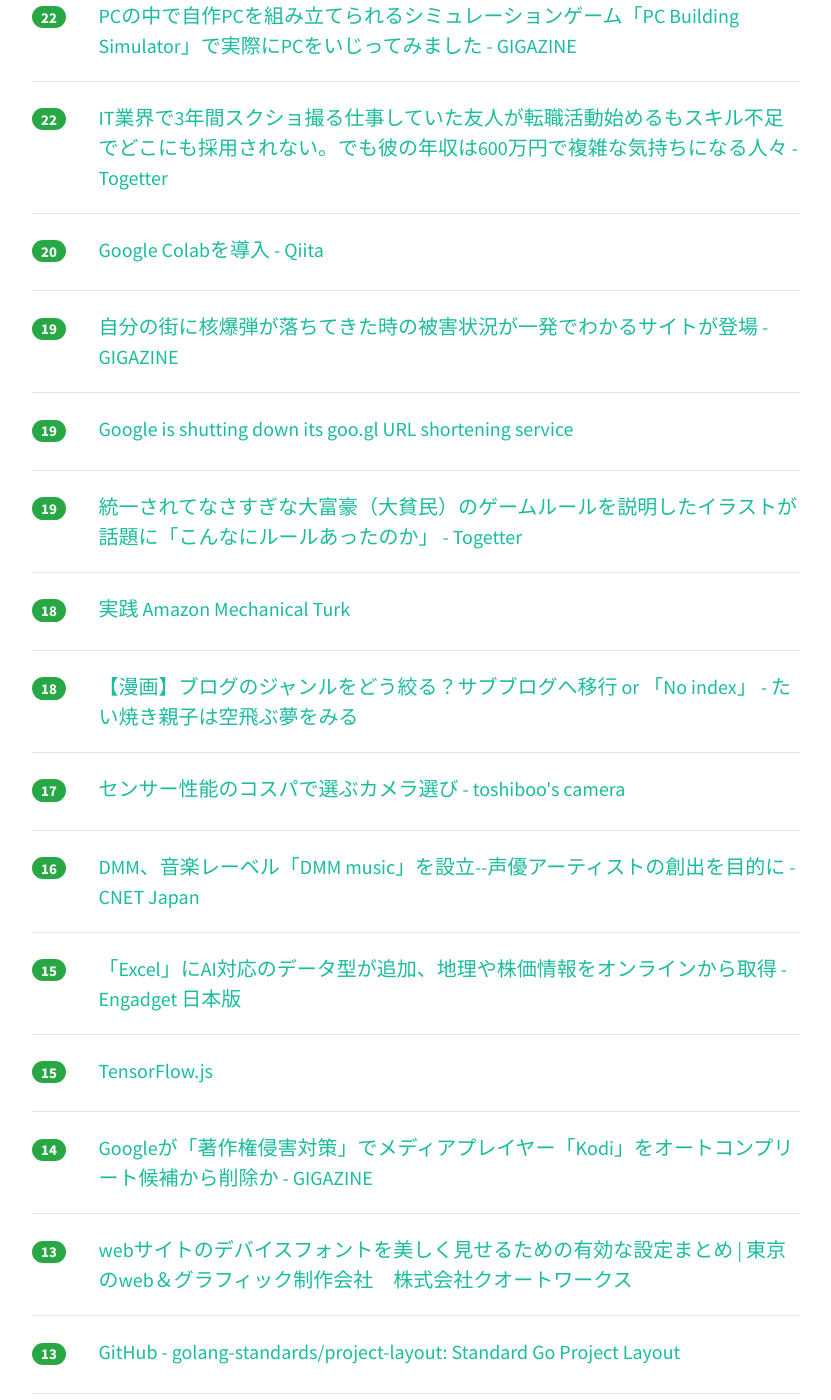
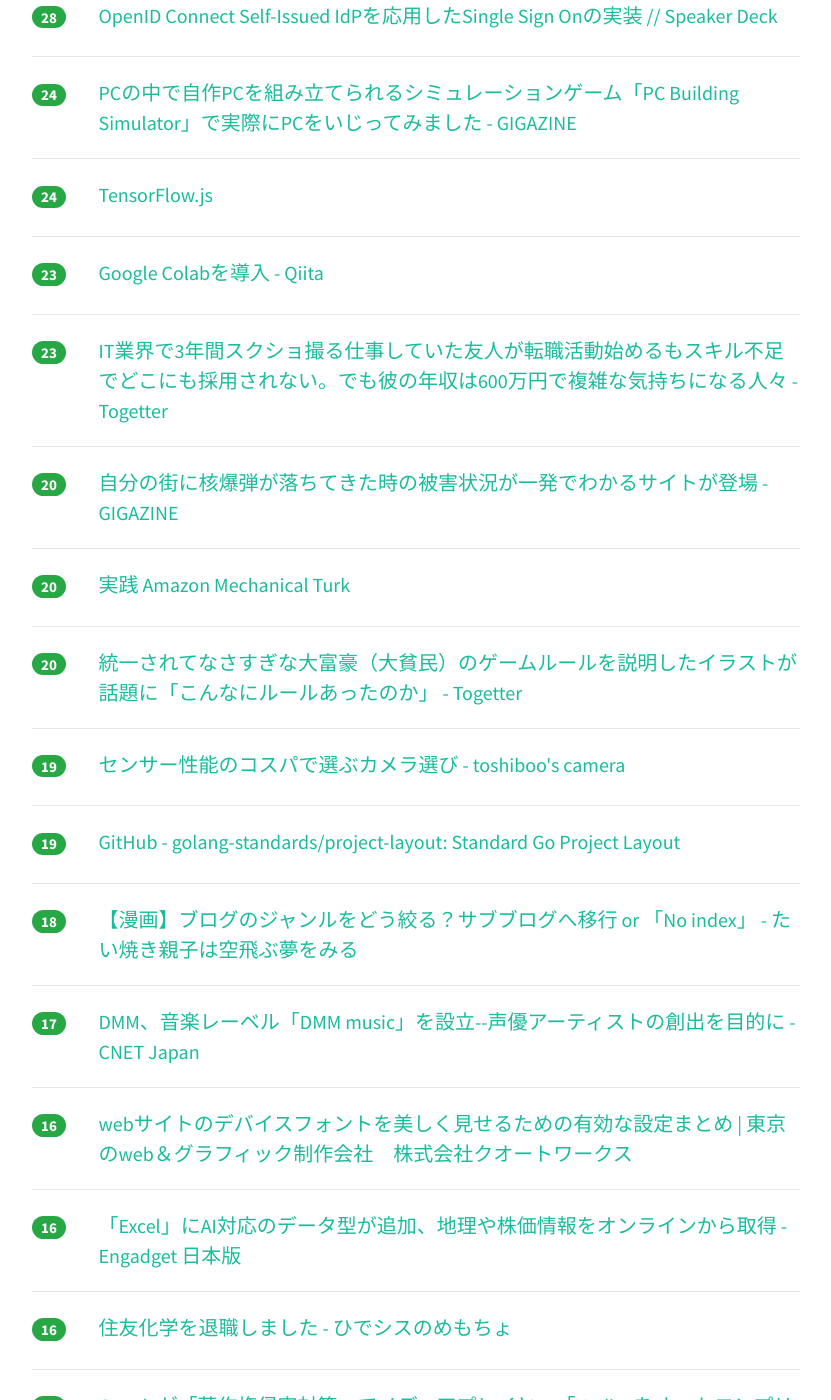
Before and after one commit to yatta47/hatena-matome-site, a Jekyll site: the page built from _posts/2018-03-31-hatena.md, in a window 1280 px wide and 1400 px high, scrolled down 1089 px. Shown: the whole window, without its empty margins (224-1055 px from the left). Built offline with Jekyll 4.4.1, drawn with Linux system fonts in a browser that asks for light colours; nearby versions of some CDN libraries; some of the changed text lies outside the part shown.

Commit message:
Updated 2018-03-31

```diff
--- a/_posts/2018-03-31-hatena.md
+++ b/_posts/2018-03-31-hatena.md
@@ -1,34 +1,49 @@
 ---
 layout: post
 title:  "2018-03-31 はてぶIT"
-date:   2018-03-31 11:02:32
+date:   2018-03-31 12:02:09
 tags: [it-hotentry]
 ---
-24 件のデータあり
+28 件のデータあり
 
 <hr><div class="row">
-<div class="col-1"><span class="badge badge-pill badge-success h2">129</span></div>
+<div class="col-1"><span class="badge badge-pill badge-success h2">148</span></div>
 <div class="col-11"><a href='https://anond.hatelabo.jp/20180330214636' target='_blank'>ゲーム翻訳の現状</a></div>
 </div>
 <hr>
 <div class="row">
-<div class="col-1"><span class="badge badge-pill badge-success h2">68</span></div>
+<div class="col-1"><span class="badge badge-pill badge-success h2">92</span></div>
 <div class="col-11"><a href='https://togetter.com/li/1213646' target='_blank'>朝日新聞記者「騒動後、技術開発に影響出ていた」⇨PEZY関係者「当事者ですが影響出ていないけどもソースは？」 - Togetter</a></div>
 </div>
 <hr>
 <div class="row">
-<div class="col-1"><span class="badge badge-pill badge-success h2">57</span></div>
+<div class="col-1"><span class="badge badge-pill badge-success h2">75</span></div>
 <div class="col-11"><a href='https://headlines.yahoo.co.jp/hl?a=20180331-00000012-zdn_m-sci' target='_blank'>テザリング不要なauユーザーは3月中の解約を忘れずに （ITmedia Mobile） - Yahoo!ニュース</a></div>
 </div>
 <hr>
 <div class="row">
-<div class="col-1"><span class="badge badge-pill badge-success h2">42</span></div>
+<div class="col-1"><span class="badge badge-pill badge-success h2">47</span></div>
+<div class="col-11"><a href='https://www.engadget.com/2018/03/30/google-shutting-down-goo-gl-url-shortening-service/' target='_blank'>Google is shutting down its goo.gl URL shortening service</a></div>
+</div>
+<hr>
+<div class="row">
+<div class="col-1"><span class="badge badge-pill badge-success h2">44</span></div>
 <div class="col-11"><a href='https://developer.aiming-inc.com/infra/db-loadtest/' target='_blank'>DB負荷試験をやった話 | Aiming 開発者ブログ</a></div>
 </div>
 <hr>
 <div class="row">
-<div class="col-1"><span class="badge badge-pill badge-success h2">33</span></div>
+<div class="col-1"><span class="badge badge-pill badge-success h2">39</span></div>
 <div class="col-11"><a href='http://ryoben.hateblo.jp/entry/2017/05/29/000853' target='_blank'>SQL ServerよりOracleの方が優れてるなと思った話 - SOA導入するまで</a></div>
+</div>
+<hr>
+<div class="row">
+<div class="col-1"><span class="badge badge-pill badge-success h2">30</span></div>
+<div class="col-11"><a href='https://blog.albert2005.co.jp/2017/01/23/%E3%83%90%E3%83%B3%E3%83%87%E3%82%A3%E3%83%83%E3%83%88%E3%82%A2%E3%83%AB%E3%82%B4%E3%83%AA%E3%82%BA%E3%83%A0%E3%80%80%E5%9F%BA%E6%9C%AC%E7%B7%A8/' target='_blank'>バンディットアルゴリズム　基本編 | ALBERT Official Blog</a></div>
+</div>
+<hr>
+<div class="row">
+<div class="col-1"><span class="badge badge-pill badge-success h2">28</span></div>
+<div class="col-11"><a href='http://photoshopvip.net/107956' target='_blank'>デザイナーが持っていたい、すごいフリーフォント素材63個まとめ - PhotoshopVIP</a></div>
 </div>
 <hr>
 <div class="row">
@@ -37,48 +52,48 @@ tags: [it-hotentry]
 </div>
 <hr>
 <div class="row">
-<div class="col-1"><span class="badge badge-pill badge-success h2">28</span></div>
-<div class="col-11"><a href='https://blog.albert2005.co.jp/2017/01/23/%E3%83%90%E3%83%B3%E3%83%87%E3%82%A3%E3%83%83%E3%83%88%E3%82%A2%E3%83%AB%E3%82%B4%E3%83%AA%E3%82%BA%E3%83%A0%E3%80%80%E5%9F%BA%E6%9C%AC%E7%B7%A8/' target='_blank'>バンディットアルゴリズム　基本編 | ALBERT Official Blog</a></div>
-</div>
-<hr>
-<div class="row">
-<div class="col-1"><span class="badge badge-pill badge-success h2">26</span></div>
-<div class="col-11"><a href='http://photoshopvip.net/107956' target='_blank'>デザイナーが持っていたい、すごいフリーフォント素材63個まとめ - PhotoshopVIP</a></div>
-</div>
-<hr>
-<div class="row">
-<div class="col-1"><span class="badge badge-pill badge-success h2">22</span></div>
+<div class="col-1"><span class="badge badge-pill badge-success h2">24</span></div>
 <div class="col-11"><a href='https://gigazine.net/news/20180330-pc-building-simulator/' target='_blank'>PCの中で自作PCを組み立てられるシミュレーションゲーム「PC Building Simulator」で実際にPCをいじってみました - GIGAZINE</a></div>
 </div>
 <hr>
 <div class="row">
-<div class="col-1"><span class="badge badge-pill badge-success h2">22</span></div>
+<div class="col-1"><span class="badge badge-pill badge-success h2">24</span></div>
+<div class="col-11"><a href='https://js.tensorflow.org/' target='_blank'>TensorFlow.js</a></div>
+</div>
+<hr>
+<div class="row">
+<div class="col-1"><span class="badge badge-pill badge-success h2">23</span></div>
+<div class="col-11"><a href='https://qiita.com/clocker/items/ebeb5ea9ce216e1d6205' target='_blank'>Google Colabを導入 - Qiita</a></div>
+</div>
+<hr>
+<div class="row">
+<div class="col-1"><span class="badge badge-pill badge-success h2">23</span></div>
 <div class="col-11"><a href='https://togetter.com/li/1213467' target='_blank'>IT業界で3年間スクショ撮る仕事していた友人が転職活動始めるもスキル不足でどこにも採用されない。でも彼の年収は600万円で複雑な気持ちになる人々 - Togetter</a></div>
 </div>
 <hr>
 <div class="row">
 <div class="col-1"><span class="badge badge-pill badge-success h2">20</span></div>
-<div class="col-11"><a href='https://qiita.com/clocker/items/ebeb5ea9ce216e1d6205' target='_blank'>Google Colabを導入 - Qiita</a></div>
+<div class="col-11"><a href='https://gigazine.net/news/20180330-outrider-interactive-nuke-map/' target='_blank'>自分の街に核爆弾が落ちてきた時の被害状況が一発でわかるサイトが登場 - GIGAZINE</a></div>
+</div>
+<hr>
+<div class="row">
+<div class="col-1"><span class="badge badge-pill badge-success h2">20</span></div>
+<div class="col-11"><a href='https://www.slideshare.net/Ayako_Hasegawa/amazon-mechanical-turk-92372451' target='_blank'>実践 Amazon Mechanical Turk</a></div>
+</div>
+<hr>
+<div class="row">
+<div class="col-1"><span class="badge badge-pill badge-success h2">20</span></div>
+<div class="col-11"><a href='https://togetter.com/li/1213527' target='_blank'>統一されてなさすぎな大富豪（大貧民）のゲームルールを説明したイラストが話題に「こんなにルールあったのか」 - Togetter</a></div>
 </div>
 <hr>
 <div class="row">
 <div class="col-1"><span class="badge badge-pill badge-success h2">19</span></div>
-<div class="col-11"><a href='https://gigazine.net/news/20180330-outrider-interactive-nuke-map/' target='_blank'>自分の街に核爆弾が落ちてきた時の被害状況が一発でわかるサイトが登場 - GIGAZINE</a></div>
+<div class="col-11"><a href='http://www.toshiboo.com/entry/cospa01' target='_blank'>センサー性能のコスパで選ぶカメラ選び - toshiboo's camera</a></div>
 </div>
 <hr>
 <div class="row">
 <div class="col-1"><span class="badge badge-pill badge-success h2">19</span></div>
-<div class="col-11"><a href='https://www.engadget.com/2018/03/30/google-shutting-down-goo-gl-url-shortening-service/' target='_blank'>Google is shutting down its goo.gl URL shortening service</a></div>
-</div>
-<hr>
-<div class="row">
-<div class="col-1"><span class="badge badge-pill badge-success h2">19</span></div>
-<div class="col-11"><a href='https://togetter.com/li/1213527' target='_blank'>統一されてなさすぎな大富豪（大貧民）のゲームルールを説明したイラストが話題に「こんなにルールあったのか」 - Togetter</a></div>
-</div>
-<hr>
-<div class="row">
-<div class="col-1"><span class="badge badge-pill badge-success h2">18</span></div>
-<div class="col-11"><a href='https://www.slideshare.net/Ayako_Hasegawa/amazon-mechanical-turk-92372451' target='_blank'>実践 Amazon Mechanical Turk</a></div>
+<div class="col-11"><a href='https://github.com/golang-standards/project-layout' target='_blank'>GitHub - golang-standards/project-layout: Standard Go Project Layout</a></div>
 </div>
 <hr>
 <div class="row">
@@ -88,22 +103,22 @@ tags: [it-hotentry]
 <hr>
 <div class="row">
 <div class="col-1"><span class="badge badge-pill badge-success h2">17</span></div>
-<div class="col-11"><a href='http://www.toshiboo.com/entry/cospa01' target='_blank'>センサー性能のコスパで選ぶカメラ選び - toshiboo's camera</a></div>
+<div class="col-11"><a href='https://japan.cnet.com/article/35116989/' target='_blank'>DMM、音楽レーベル「DMM music」を設立--声優アーティストの創出を目的に - CNET Japan</a></div>
 </div>
 <hr>
 <div class="row">
 <div class="col-1"><span class="badge badge-pill badge-success h2">16</span></div>
-<div class="col-11"><a href='https://japan.cnet.com/article/35116989/' target='_blank'>DMM、音楽レーベル「DMM music」を設立--声優アーティストの創出を目的に - CNET Japan</a></div>
+<div class="col-11"><a href='http://quoitworks.com/blog/archives/584' target='_blank'>webサイトのデバイスフォントを美しく見せるための有効な設定まとめ | 東京のweb＆グラフィック制作会社　株式会社クオートワークス</a></div>
 </div>
 <hr>
 <div class="row">
-<div class="col-1"><span class="badge badge-pill badge-success h2">15</span></div>
+<div class="col-1"><span class="badge badge-pill badge-success h2">16</span></div>
 <div class="col-11"><a href='https://japanese.engadget.com/2018/03/30/excel-ai/' target='_blank'>「Excel」にAI対応のデータ型が追加、地理や株価情報をオンラインから取得 - Engadget 日本版</a></div>
 </div>
 <hr>
 <div class="row">
-<div class="col-1"><span class="badge badge-pill badge-success h2">15</span></div>
-<div class="col-11"><a href='https://js.tensorflow.org/' target='_blank'>TensorFlow.js</a></div>
+<div class="col-1"><span class="badge badge-pill badge-success h2">16</span></div>
+<div class="col-11"><a href='http://hidesys.hatenablog.com/entry/2018/03/31/104549' target='_blank'>住友化学を退職しました - ひでシスのめもちょ</a></div>
 </div>
 <hr>
 <div class="row">
@@ -112,17 +127,22 @@ tags: [it-hotentry]
 </div>
 <hr>
 <div class="row">
-<div class="col-1"><span class="badge badge-pill badge-success h2">13</span></div>
-<div class="col-11"><a href='http://quoitworks.com/blog/archives/584' target='_blank'>webサイトのデバイスフォントを美しく見せるための有効な設定まとめ | 東京のweb＆グラフィック制作会社　株式会社クオートワークス</a></div>
+<div class="col-1"><span class="badge badge-pill badge-success h2">12</span></div>
+<div class="col-11"><a href='http://www.afpbb.com/articles/-/3169476' target='_blank'>人命よりも成長優先？ フェイスブック、流出の内部文書が物議　写真1枚　国際ニュース：AFPBB News</a></div>
 </div>
 <hr>
 <div class="row">
-<div class="col-1"><span class="badge badge-pill badge-success h2">13</span></div>
-<div class="col-11"><a href='https://github.com/golang-standards/project-layout' target='_blank'>GitHub - golang-standards/project-layout: Standard Go Project Layout</a></div>
+<div class="col-1"><span class="badge badge-pill badge-success h2">12</span></div>
+<div class="col-11"><a href='http://tech.nikkeibp.co.jp/atcl/nxt/column/18/00079/00007/' target='_blank'>ラズパイで動く64ビットLinux、欧州で人気の「openSUSE」 | 日経 xTECH（クロステック）</a></div>
 </div>
 <hr>
 <div class="row">
-<div class="col-1"><span class="badge badge-pill badge-success h2">10</span></div>
-<div class="col-11"><a href='http://www.afpbb.com/articles/-/3169476' target='_blank'>人命よりも成長優先？ フェイスブック、流出の内部文書が物議　写真1枚　国際ニュース：AFPBB News</a></div>
+<div class="col-1"><span class="badge badge-pill badge-success h2">11</span></div>
+<div class="col-11"><a href='https://iphone-mania.jp/news-207768/' target='_blank'>【iOS11.3】iPhoneのバッテリー劣化状態を確認する方法 - iPhone Mania</a></div>
 </div>
 <hr>
+<div class="row">
+<div class="col-1"><span class="badge badge-pill badge-success h2">7</span></div>
+<div class="col-11"><a href='https://dot.asahi.com/dot/2018033000037.html' target='_blank'>年金データ再委託「SAY企画」従業員が証言「入力ミスは日本でやったもの、中国業者は正確だった」 (1/2) 〈dot.〉｜AERA dot. (アエラドット)</a></div>
+</div>
+<hr>
```
